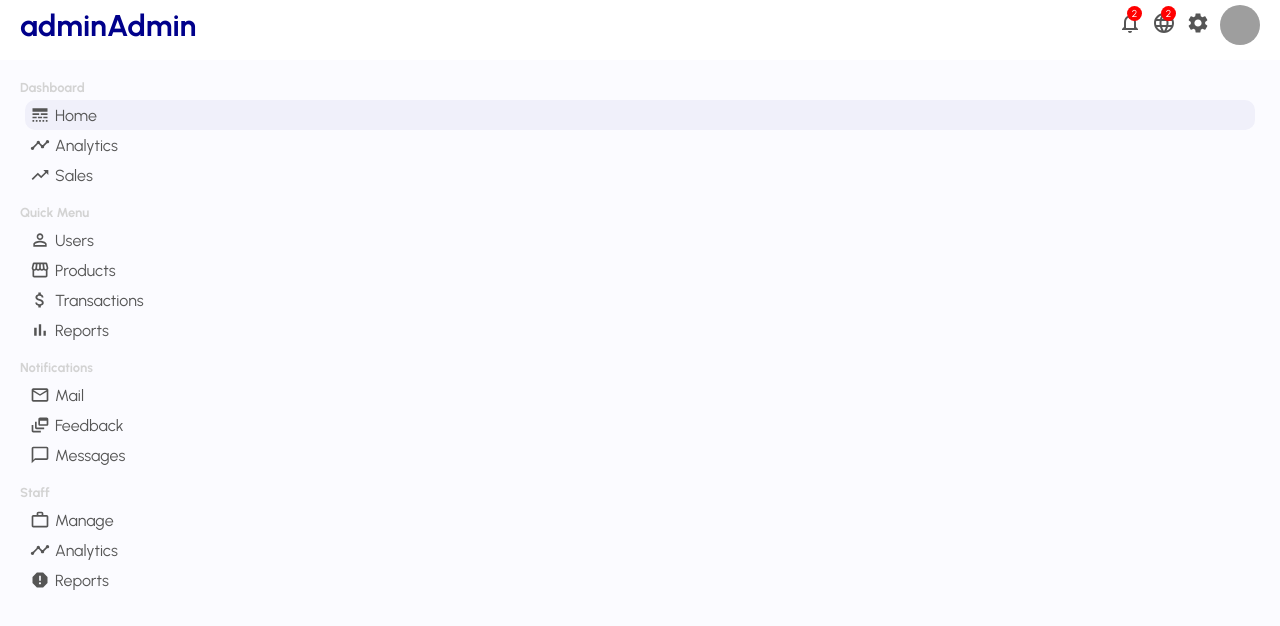
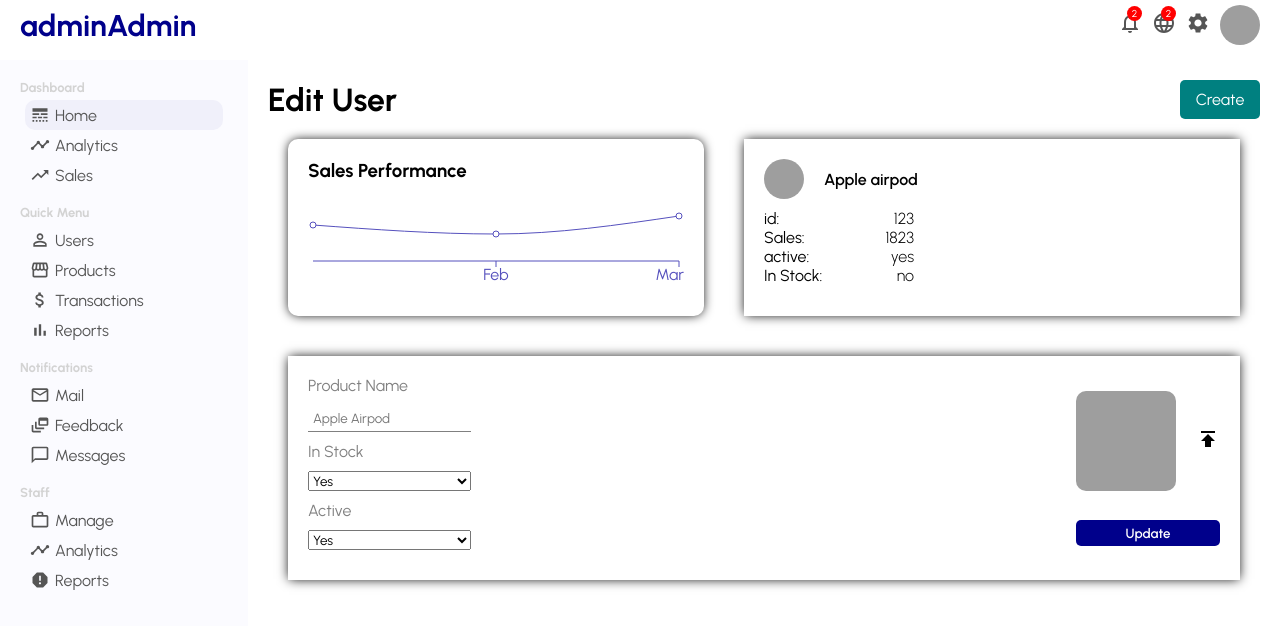
Before and after one commit to vishalverma1999/ReactAdminDashboardLama, a React (Create React App) app: page /product/1 in a window 1280 px wide. Shown: the top 626 px of the page. Built offline with nearby package versions, Linux system fonts and the light colour scheme; grey boxes are pictures that could not be loaded.

Commit message:
Product page with reCharts AND Edit component and new product page

```diff
--- a/src/App.js
+++ b/src/App.js
@@ -7,6 +7,8 @@ import UserList from "./pages/home/userList/UserList";
 import User from "./pages/user/User";
 import NewUser from "./pages/newUser/NewUser";
 import ProductList from "./pages/productList/ProductList";
+import Product from "./pages/product/Product";
+import NewProduct from "./pages/newProduct/NewProduct";
 
 
 const App = () => {
@@ -21,6 +23,8 @@ const App = () => {
           <Route path="/user/:userId" element={<User />} />     {/*path is going to be user and additionally :userId, so this means basically look at this path and after this userId can be anything any number any string and it's going to be our user id*/}
           <Route path="/newUser" element={<NewUser />} />
           <Route path="/products" element={<ProductList />} />
+          <Route path="/product/:productId" element={<Product />} />
+          <Route path="/newProduct" element={<NewProduct />} />
         </Routes>
       </div>
     </BrowserRouter>
@@ -31,4 +35,5 @@ export default App;
 
 
 /*
+newProduct
  */
--- a/src/components/chart/Chart.jsx
+++ b/src/components/chart/Chart.jsx
@@ -1,5 +1,5 @@
 import './chart.css'
-import { LineChart, Line, XAxis, CartesianGrid, Tooltip, Legend, ResponsiveContainer } from 'recharts';   // https://recharts.org/en-US/examples/SimpleLineChart
+import { LineChart, Line, XAxis, CartesianGrid, Tooltip, ResponsiveContainer } from 'recharts';   // https://recharts.org/en-US/examples/SimpleLineChart
 
 function Chart({ title, data, dataKey, grid }) {
 
@@ -21,14 +21,14 @@ function Chart({ title, data, dataKey, grid }) {
                     {/* stroke- color of these names */}
                     <XAxis dataKey="name" stroke='#5550bd' />
                     {/* Line is basically the thing that is to be plotted, so it's dataKey are the points of data to be drawn */}
-                    <Line type={"monotone"} dataKey={"Active User"} stroke='#5550bd' />
+                    <Line type={"monotone"} dataKey={dataKey} stroke='#5550bd' />
                     {/* Use Tooltip- when i hover as you can see i can see my active users */}
                     <Tooltip />
                     {/* strokeDasharray- will represent cartedianPlane in dashed lines */}
                     {grid && <CartesianGrid stroke='#e0dfdf' strokeDasharray={"5 5"} />}
                     {/* if grid then run CartesianGrid else not */}
                     {/* Legend shows us which property we are using here it's our Active User but we are using tooltip here so we don't need this we can delete */}
-                    <Legend />
+                    {/* <Legend className='legend' /> */}
                 </LineChart>
 
             </ResponsiveContainer>
--- a/src/components/sidebar/Sidebar.jsx
+++ b/src/components/sidebar/Sidebar.jsx
@@ -9,10 +9,12 @@ function Sidebar() {
                 <div className="sidebarMenu">
                     <h3 className="sidebarTitle">Dashboard</h3>
                     <ul className="sidebarList">
+                        <Link to="/" className='link'>
                         <li className="sidebarListItem active">
                             <LineStyle className='sidebarIcon' />
                             Home
                         </li>
+                        </Link>
                         <li className="sidebarListItem">
                             <Timeline className='sidebarIcon' />
                             Analytics
--- a/src/data.js
+++ b/src/data.js
@@ -1,53 +1,69 @@
 export const Userdata = [
     {
         "name": 'Jan',
-        "Active User": 4000,
+        "Active Users": 4000,
     },
     {
         "name": 'Feb',
-        "Active User": 3000,
+        "Active Users": 3000,
     },
     {
         "name": 'Mar',
-        "Active User": 5000,
+        "Active Users": 5000,
     },
     {
         "name": 'Apr',
-        "Active User": 4000,
+        "Active Users": 4000,
     },
     {
         "name": 'May',
-        "Active User": 3000,
+        "Active Users": 3000,
     },
     {
         "name": 'Jun',
-        "Active User": 14000,
+        "Active Users": 14000,
     },
     {
         "name": 'Jul',
-        "Active User": 4000,
+        "Active Users": 4000,
     },
     {
         "name": 'Agu',
-        "Active User": 7000,
+        "Active Users": 7000,
     },
     {
         "name": 'Sep',
-        "Active User": 1000,
+        "Active Users": 1000,
     },
     {
         "name": 'Oct',
-        "Active User": 6000,
+        "Active Users": 6000,
     },
     {
         "name": 'Nov',
-        "Active User": 4000,
+        "Active Users": 4000,
     },
     {
         "name": 'Dec',
-        "Active User": 5000,
+        "Active Users": 5000,
     },
 ];
+
+export const productData = [
+    {
+        "name": 'Jan',
+        "Sales": 4000,
+    },
+    {
+        "name": 'Feb',
+        "Sales": 3000,
+    },
+    {
+        "name": 'Mar',
+        "Sales": 5000,
+    },
+];
+
 
 
 export const userRows = [
--- /dev/null
+++ b/src/pages/newProduct/NewProduct.jsx
@@ -0,0 +1,33 @@
+import './newProduct.css'
+
+function NewProduct() {
+    return (
+        <div className='newProduct'>
+            <h1 className="addProductTitle">New Product</h1>
+            <form className="addProductForm">
+                <div className="addProductItem">
+                    <label>Image</label>
+                    <input type="file" id="file" />
+                </div>
+                <div className="addProductItem">
+                    <label>Name</label>
+                    <input type="text" placeholder='Apple Airpods' />
+                </div>
+                <div className="addProductItem">
+                    <label>Stock</label>
+                    <input type="text" placeholder='123' />
+                </div>
+                <div className="addProductItem">
+                <label >Active</label>
+                        <select name="active" id="active">
+                            <option value="yes">Yes</option>
+                            <option value="no">No</option>
+                        </select>
+                </div>
+                <button className="addProductButton">Create</button>
+            </form>
+        </div>
+    )
+}
+
+export default NewProduct
--- /dev/null
+++ b/src/pages/newProduct/newProduct.css
@@ -0,0 +1,46 @@
+.newProduct {
+  flex: 4;
+  padding: 20px;     /*added from my side*/
+}
+
+.addproductTitle {
+  display: flex;
+  align-items: center;
+  justify-content: space-between;
+}
+
+.addProductForm{
+    margin-top: 10px;
+}
+
+.addProductItem{
+    width: 250px;
+    display: flex;
+    flex-direction: column;
+    margin-bottom: 10px;
+}
+
+.addProductItem>label{
+    color: gray;
+    font-weight: 600;
+    margin-bottom: 10px;
+}
+
+.addProductItem > input{
+    padding: 10px;
+}
+
+.addProductItem > select {
+    padding: 10px;
+}
+
+.addProductButton {
+  margin-top: 10px;
+  padding: 7px 10px;
+  border: none;
+  border-radius: 10px;
+  background-color: darkblue;
+  color: white;
+  font-weight: 600;
+  cursor: pointer;
+}
--- /dev/null
+++ b/src/pages/product/Product.jsx
@@ -0,0 +1,84 @@
+import { Link } from 'react-router-dom'
+import Chart from '../../components/chart/Chart'
+import './product.css'
+import { productData } from '../../data'
+import { Publish } from '@material-ui/icons'
+
+function Product() {
+    return (
+        <div className='product'>
+            <div className="productTitleContainer">
+                <h1 className="productTitle">Edit User</h1>
+                {/* Redirecting to /newUser on clicking on Creete button at /user/:userId */}
+                <Link to="/newProduct">
+                    <button className="productAddButton">Create</button>
+                </Link>
+            </div>
+
+            <div className="productTop">
+                <div className="productTopLeft">
+                    {/* not sending prop grid because we don't need grid */}
+                    <Chart data={productData} dataKey="Sales" title="Sales Performance" />
+                </div>
+
+                <div className="productTopRight">
+                    <div className="productInfoTop">
+                        <img src="https://cdn.wallpapersafari.com/60/61/MC2JnB.jpg" alt="" className="productInfoImg" />
+                        <span className="productName">Apple airpod</span>
+                    </div>
+
+                    <div className="productInfoBottom">
+                        <div className="productInfoItem">
+                            <div className="productInfoKey">id:</div>
+                            <div className="productInfoValue">123</div>
+                        </div>
+                        <div className="productInfoItem">
+                            <div className="productInfoKey">Sales:</div>
+                            <div className="productInfoValue">1823</div>
+                        </div>
+                        <div className="productInfoItem">
+                            <div className="productInfoKey">active:</div>
+                            <div className="productInfoValue">yes</div>
+                        </div>
+                        <div className="productInfoItem">
+                            <div className="productInfoKey">In Stock:</div>
+                            <div className="productInfoValue">no</div>
+                        </div>
+                    </div>
+                </div>
+            </div>
+
+            <div className="productBottom">
+                <form className="productForm">
+                    <div className="productFormLeft">
+                        <label >Product Name</label>
+                        <input type="text" placeholder='Apple Airpod' />
+                        <label >In Stock</label>
+                        <select name="idStock" id="idStock">
+                            <option value="yes">Yes</option>
+                            <option value="no">No</option>
+                        </select>
+                        <label >Active</label>
+                        <select name="active" id="active">
+                            <option value="yes">Yes</option>
+                            <option value="no">No</option>
+                        </select>
+                    </div>
+
+                    <div className="productFormRight">
+                        <div className="productUpload">
+                            <img src="https://cdn.wallpapersafari.com/60/61/MC2JnB.jpg" alt="" className="productUploadImg" />
+                            <label htmlFor="file">
+                                <Publish className='productUploadIcon'/>
+                            </label>
+                            <input type="file" id="file" style={{display: "none"}} />
+                        </div>
+                        <button className="productButton">Update</button>
+                    </div>
+                </form>
+            </div>
+        </div>
+    )
+}
+
+export default Product
--- /dev/null
+++ b/src/pages/product/product.css
@@ -0,0 +1,138 @@
+.product {
+  flex: 4;
+  padding: 20px;
+}
+
+.productTitleContainer {
+  display: flex;
+  align-items: center;
+  justify-content: space-between;
+}
+
+.productAddButton {
+  border-radius: 5px;
+  color: white;
+  background-color: teal;
+  padding: 10px;
+  width: 80px;
+  border: none;
+  cursor: pointer;
+  font-size: 16px;
+}
+
+.productTop{
+    display: flex;
+}
+
+.productTopLeft, .productTopRight{
+    flex: 1;
+}
+
+.productTopRight{
+    /*you don't have to memorize any box shadow property so you can write your box shadow generator at  https://html-css-js.com/css/generator/box-shadow/ */
+  -webkit-box-shadow: 0px 0px 11px -1px #000000;
+  box-shadow: 0px 0px 11px -1px #000000;
+  padding: 20px;
+  margin: 20px;
+}
+
+.productInfoImg{
+    width: 40px;
+    height: 40px;
+    border-radius: 50%;
+    object-fit: cover;
+    margin-right: 20px;
+}
+
+.productInfoTop{
+    display: flex;
+    align-items: center;
+}
+
+.productName{
+    font-weight: 600;
+}
+
+.productInfoBottom{
+    margin-top: 10px;
+}
+
+.productInfoItem{
+    width: 150px;
+    display: flex;
+    justify-content: space-between;
+}
+
+.productInfoValue{
+    font-weight: 300;
+}
+
+
+
+.productBottom{
+    /*you don't have to memorize any box shadow property so you can write your box shadow generator at  https://html-css-js.com/css/generator/box-shadow/ */
+  -webkit-box-shadow: 0px 0px 11px -1px #000000;
+  box-shadow: 0px 0px 11px -1px #000000;
+  padding: 20px;
+  margin: 20px;
+}
+
+.productForm{
+    display: flex;
+    justify-content: space-between;
+}
+
+.productFormLeft{
+    display: flex;
+    flex-direction: column;
+}
+
+.productFormLeft>label{
+    margin-bottom: 10px;
+    color: gray;
+}
+
+.productFormLeft>input{
+    border: none;
+    border-bottom: 1px solid gray;
+    padding: 5px;
+    margin-bottom: 10px;
+}
+
+.productFormLeft>select{
+    margin-bottom: 10px;
+}
+
+
+.productFormRight{
+    display: flex;
+    flex-direction: column;
+    justify-content: space-around;
+}
+
+.productUpload{
+    display: flex;
+    align-items: center;
+}
+
+.productUploadImg{
+    width: 100px;
+    height: 100px;
+    margin-right: 20px;
+    border-radius: 10px;
+    object-fit: cover;
+}
+
+.productUploadIcon{
+    cursor: pointer;
+}
+
+.productButton{
+    border: none;
+    background-color: darkblue;
+    color: white;
+    cursor: pointer;
+    padding: 5px;
+    border-radius: 5px;
+    font-weight: 600;
+}
```
Also changed, not shown: src/components/chart/chart.css (line endings or trailing spaces).
